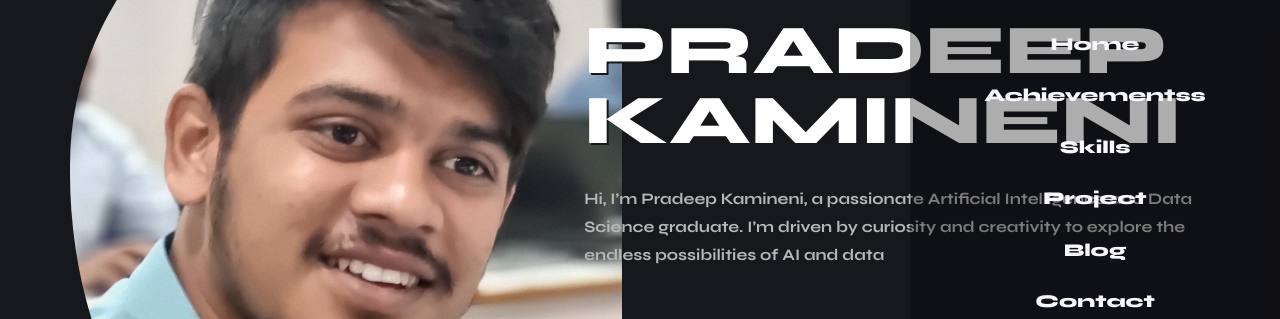
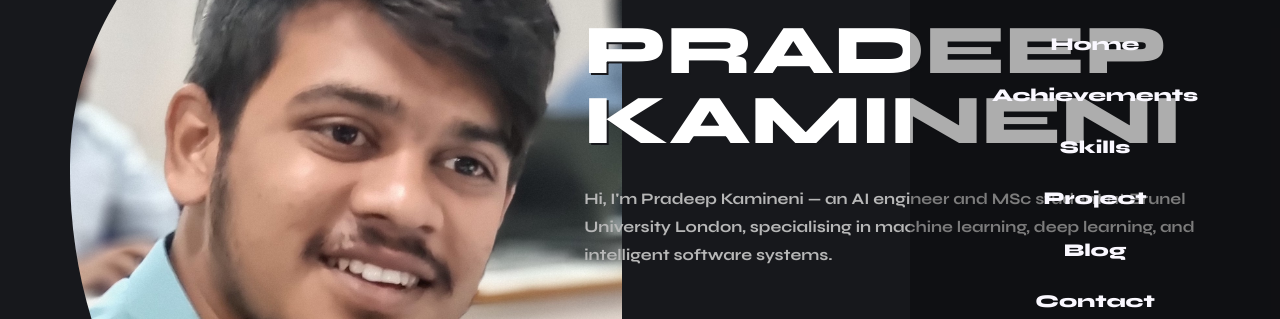
Before and after one commit to Kamineni-Pradeep/Pradeep-Kamineni-portfolio, a plain HTML site: page index.html in a window 1280 px wide. Both pictures are taken after a click on the button 1183 px from the left and 36 px from the top of the page. Shown: the part 227-546 px from the top of the page. Drawn offline with nearby package versions, Linux system fonts and the light colour scheme.

Commit message:
Update index.html

```diff
--- a/index.html
+++ b/index.html
@@ -72,7 +72,7 @@
 
 
                     <li>
-                        <a href="#Achievements" class="navbar-link">Achievementss</a>
+                        <a href="#Achievements" class="navbar-link">Achievements</a>
                     </li>
 
                     <li>
@@ -126,8 +126,8 @@
                         </div>
 
                         <p class="section-text" style="font-weight: bolder; left: 30px; color: #b7b7b7;">
-                            Hi, I’m Pradeep Kamineni, a passionate Artificial Intelligence and Data Science graduate.
-                            I’m driven by curiosity and creativity to explore the endless possibilities of AI and data
+                           Hi, I'm Pradeep Kamineni — an AI engineer and MSc student at Brunel University London,
+                           specialising in machine learning, deep learning, and intelligent software systems.
                         </p>
 
                         <a href="./assets/Pradeep Kamineni Resume.pdf" target="_blank" class="btn has-before">
@@ -484,7 +484,7 @@
                                     <p class="card-text">Using Python · Streamlit · DNS Resolver</p>
                                 </div>
 
-                                <a href="href=https://github.com/Kamineni-Pradeep/Smart-Lead-Refiner" class="layer-link"></a>
+                                <a href="https://github.com/Kamineni-Pradeep/Smart-Lead-Refiner" class="layer-link"></a>
 
                             </div>
                         </li>
```
